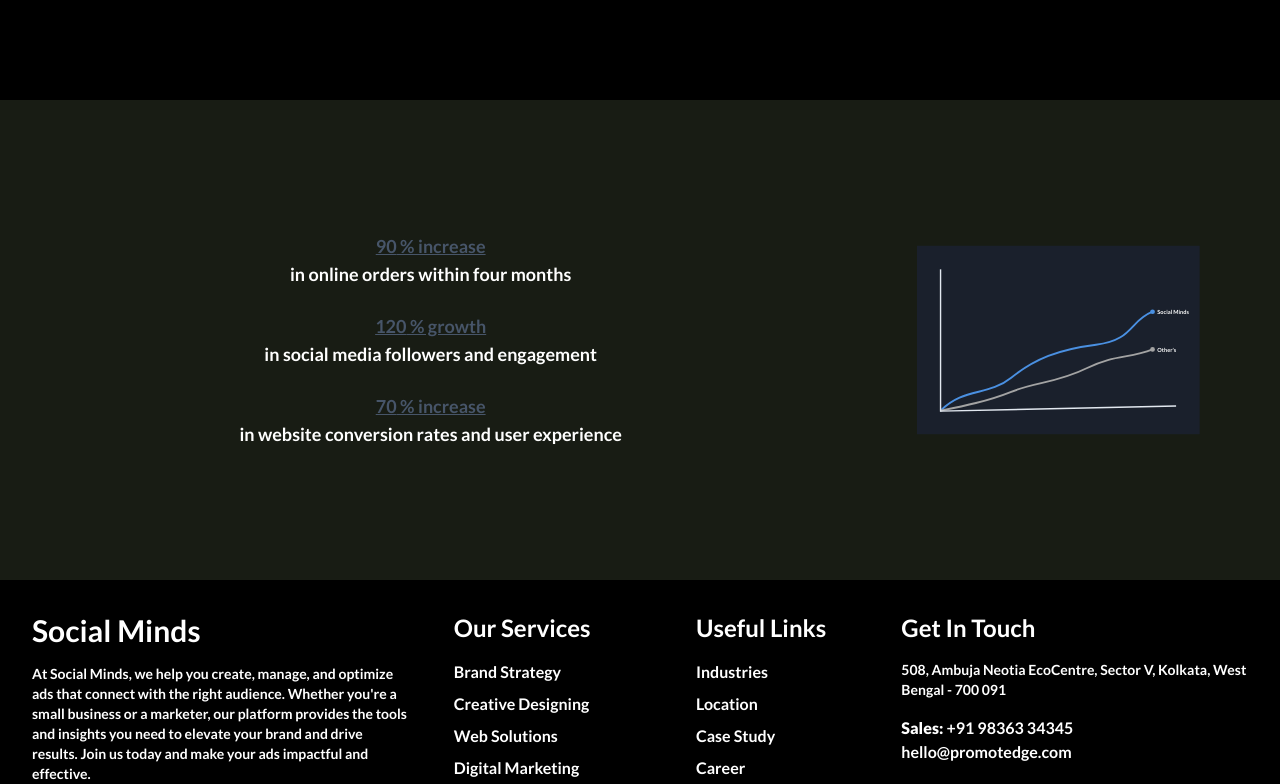
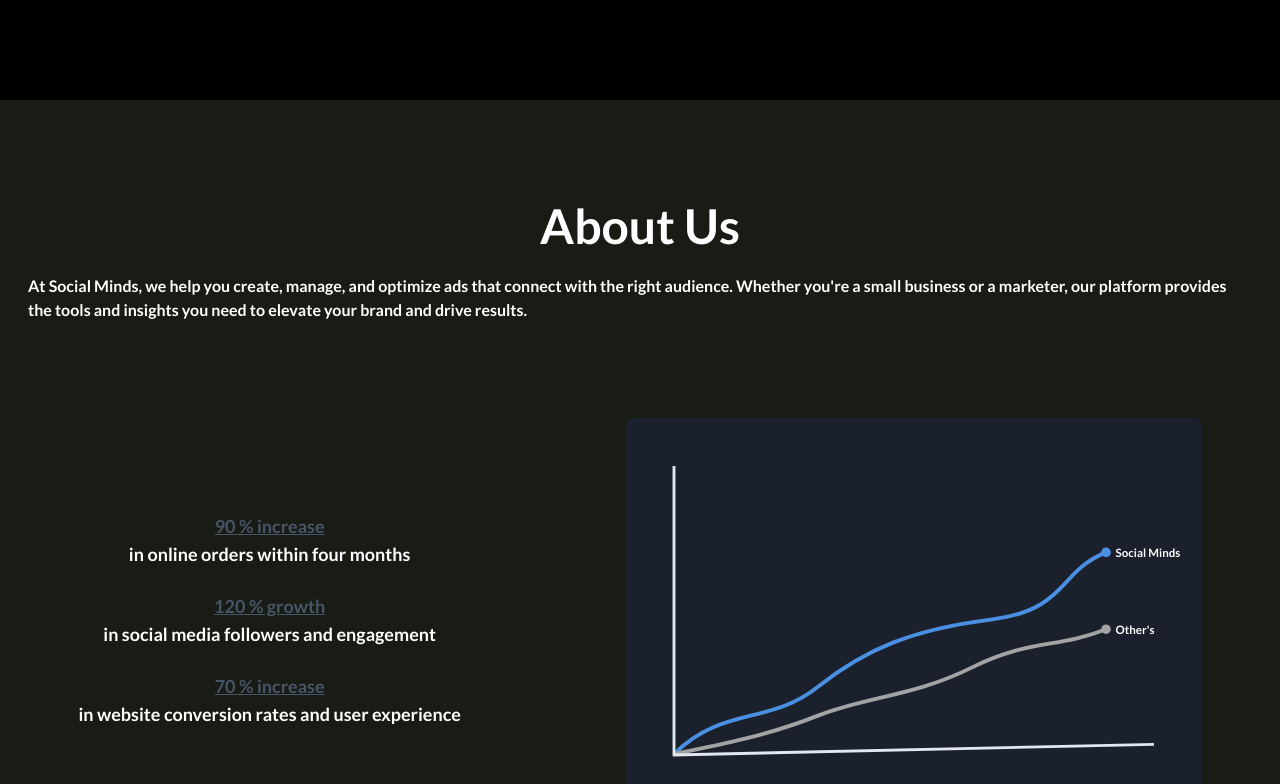
Before and after one commit to Sahilsajar/Social-Minds, a React (Vite) app: page / in a window 1280 px wide. Shown: the part 1500-2284 px from the top of the page. Built offline with nearby package versions, Linux system fonts and the light colour scheme; grey boxes are pictures that could not be loaded.

Commit message:
created about us section

```diff
--- a/package.json
+++ b/package.json
@@ -14,6 +14,7 @@
     "emailjs-com": "^3.2.0",
     "framer-motion": "^11.11.17",
     "fs": "^0.0.1-security",
+    "gsap": "^3.12.5",
     "path": "^0.12.7",
     "react": "^18.3.1",
     "react-dom": "^18.3.1",
--- a/src/components/Graph.jsx
+++ b/src/components/Graph.jsx
@@ -1,40 +1,102 @@
-import React from "react";
+import React, { useEffect, useRef } from "react";
+import { gsap } from "gsap";
 
 const Graph = () => {
+  const line1Ref = useRef(null);
+  const line2Ref = useRef(null);
+  const containerRef = useRef(null);
+
+  const handleMouseMove = (event) => {
+    const container = containerRef.current;
+    const rect = container.getBoundingClientRect();
+
+    // Calculate the mouse position relative to the container
+    const x = event.clientX - rect.left;
+    const y = event.clientY - rect.top;
+
+    // Normalize the values to range from -1 to 1
+    const xPercent = (x / rect.width - 0.5) * 2;
+    const yPercent = (y / rect.height - 0.5) * 2;
+
+    // Adjust the tilt angles
+    const rotateX = -yPercent * 12; // Tilt vertically
+    const rotateY = xPercent * 10; // Tilt horizontally
+
+    // Apply the tilt transformation
+    container.style.transform = `rotateX(${rotateX}deg) rotateY(${rotateY}deg)`;
+  };
+
+  const handleMouseLeave = () => {
+    // Reset the transformation and hide the cursor effect when the mouse leaves
+    containerRef.current.style.transform = "rotateX(0deg) rotateY(0deg)";
+  };
+
+  useEffect(() => {
+    const timer = setInterval(() => {
+      const timeline = gsap.timeline();
+
+    timeline
+      .fromTo(
+        line1Ref.current,
+        { strokeDasharray: 500, strokeDashoffset: 500 },
+        { strokeDashoffset: 0, duration: 2 }
+      )
+      .fromTo(
+        line2Ref.current,
+        { strokeDasharray: 500, strokeDashoffset: 500 },
+        { strokeDashoffset: 0, duration: 2 },
+        "-=1.5" // Start this animation 1.5s before the first ends
+      );
+    },10000)
+    return () => clearInterval(timer);
+  }, []);
+
   return (
-    <div className="m-10">
+    <div
+      ref={containerRef}
+      className="graph-container relative  hover:shadow-sm hover:shadow-green-300"
+      onMouseMove={handleMouseMove}
+      onMouseLeave={handleMouseLeave}
+      style={{
+        transition: "transform 0.2s ease", // Smooth transition back to neutral
+        perspective: "1000px", // Enable 3D perspective
+      }}
+    >
+
       <svg
         viewBox="0 0 600 400"
         xmlns="http://www.w3.org/2000/svg"
-        className="h-40 md:h-80 w-full" // Resize the SVG to 33% of its original size
+        className="h-44 md:h-72 lg:h-96 w-full rounded-lg"
       >
         {/* Background */}
         <rect width="600" height="400" fill="#1A202C" />
         {/* CodeHelp Smooth Line */}
         <path
+          ref={line1Ref}
           d="M50 350
              C100 300, 150 320, 200 280
              S300 220, 380 210
              S450 160, 500 140"
           fill="none"
           stroke="#4A90E2"
-          strokeWidth="4" // Reduced stroke width
+          strokeWidth="4"
         />
-        <circle cx="500" cy="140" r="5" fill="#4A90E2" /> // Reduced radius
+        <circle cx="500" cy="140" r="5" fill="#4A90E2" />
         <text x="510" y="145" fill="#FFFFFF" fontSize="12">
           Social Minds
         </text>
         {/* Other Smooth Line */}
         <path
+          ref={line2Ref}
           d="M50 350
              C100 340, 150 330, 200 310
              S300 290, 360 260
              S450 240, 500 220"
           fill="none"
           stroke="#A3A3A3"
-          strokeWidth="4" // Reduced stroke width
+          strokeWidth="4"
         />
-        <circle cx="500" cy="220" r="5" fill="#A3A3A3" /> // Reduced radius
+        <circle cx="500" cy="220" r="5" fill="#A3A3A3" />
         <text x="510" y="225" fill="#FFFFFF" fontSize="12">
           Other's
         </text>
--- a/src/components/Results.jsx
+++ b/src/components/Results.jsx
@@ -4,9 +4,21 @@
 
 const Results = () => {
   return (
-    <div className="grid grid-cols-1 lg:grid-cols-3 bg-white text-black dark:bg-dark2 dark:text-white p-6 gap-6">
+    <div className="border-b-2 h-[calc(100vh-56px)] bg-white text-black dark:bg-dark2 dark:text-white">
+      <div className="h-[300px] flex flex-col justify-center items-center text-sm md:text-base">
+        <h2 className="text-3xl md:text-4xl lg:text-5xl font-bold text-center text-slate-600 dark:text-white p-6">
+          About Us
+        </h2>
+        <p className="px-7">
+          At Social Minds, we help you create, manage, and optimize ads that
+          connect with the right audience. Whether you're a small business or a
+          marketer, our platform provides the tools and insights you need to
+          elevate your brand and drive results.
+        </p>
+      </div>
+      <div className=" h-[calc(100vh-356px)] flex justify-around flex-col md:flex-row gap-2">
         {/* Text Section */}
-      <div className="flex flex-col text-center justify-center text-sm md:text-lg lg:col-span-2 lg:h-full space-y-6">
+        <div className="flex flex-col text-center justify-center text-sm md:text-lg space-y-6 pb-1">
           <div className="flex flex-col">
             <span className="underline text-slate-600">
               <AnimateText start={10} end={90} /> % increase
@@ -28,8 +40,11 @@
         </div>
 
         {/* Graph Section */}
-      <div className="flex justify-center items-center p-4">
+        <div className="flex justify-center items-center pb-6">
+
             <Graph />
+
+        </div>
       </div>
     </div>
   );
```
Also changed, not shown: 1 other file (tests, documents, lock files or other folders). Lines whose indentation alone changed are shown as unchanged.
